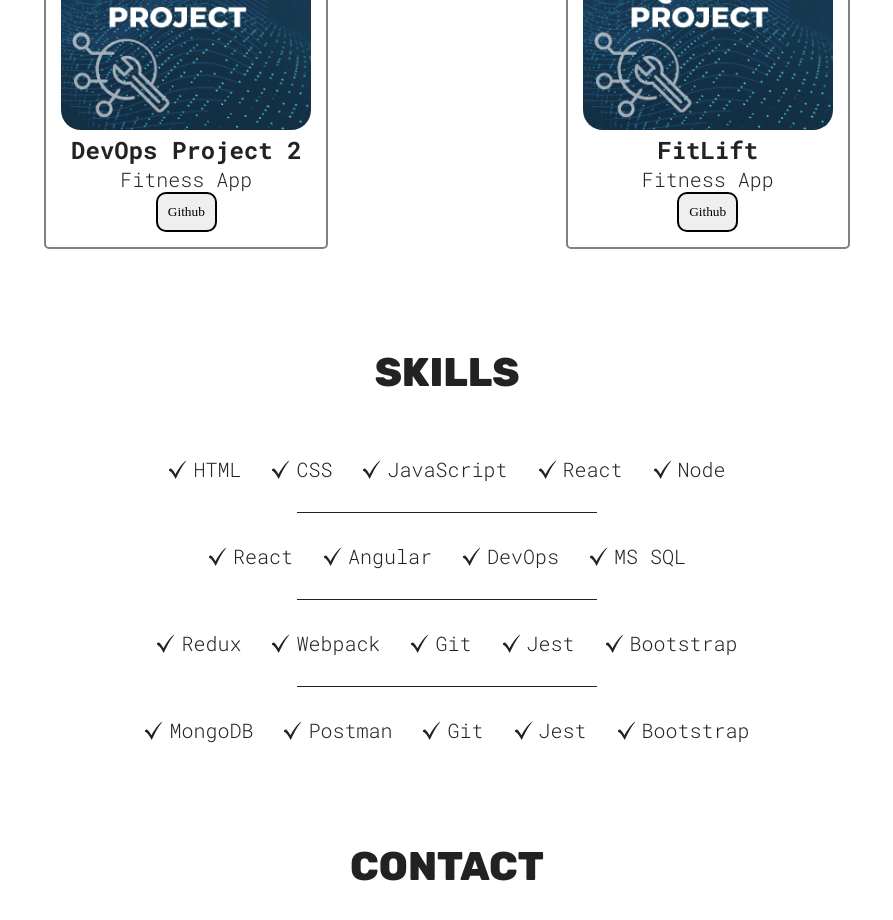
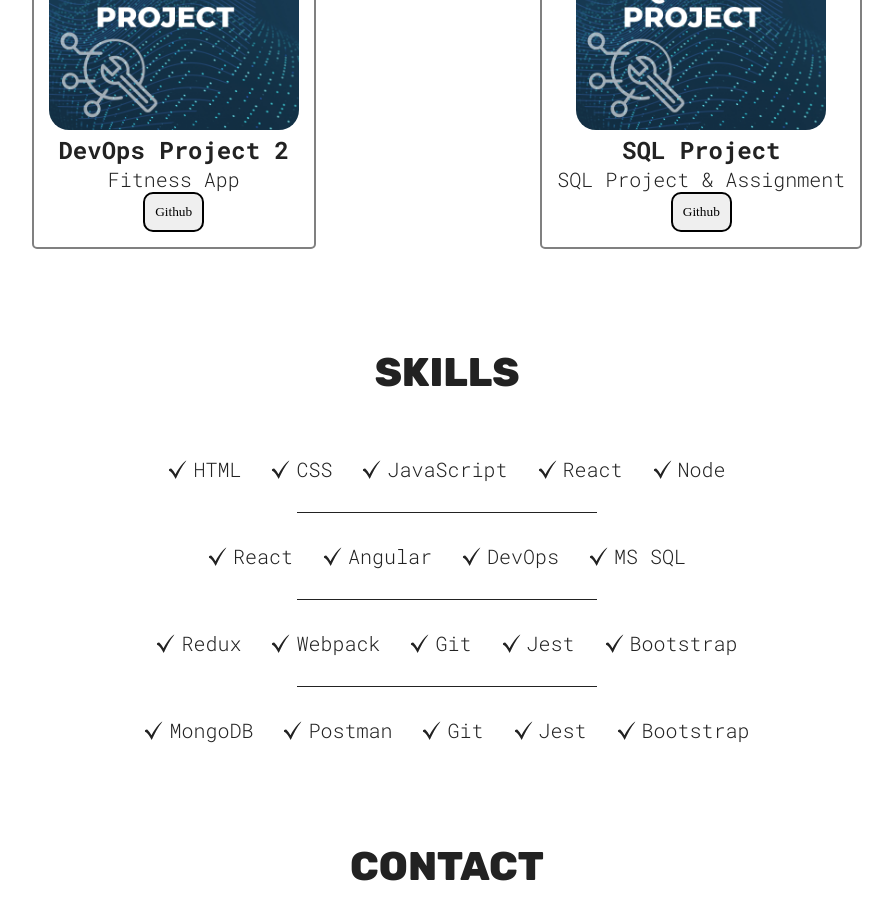
Before and after one commit to mukulbarewar/mukulportfolio, a React (Vite) app: page / in a window 1280 px wide. Shown: the part 2460-3380 px from the top of the page, without its empty margins (193-1086 px from the left). Built offline with nearby package versions, Linux system fonts and the light colour scheme.

Commit message:
10092024

```diff
--- a/src/sections/Projects/Projects.jsx
+++ b/src/sections/Projects/Projects.jsx
@@ -38,8 +38,8 @@ function Projects() {
         /> <ProjectCard
         src={sql}
         link="https://github.com/mukulbarewar/SQL-Project"
-        h3="FitLift"
-        p="Fitness App"
+        h3="SQL Project"
+        p="SQL Project & Assignment"
       />
       </div>
     </section>
```
